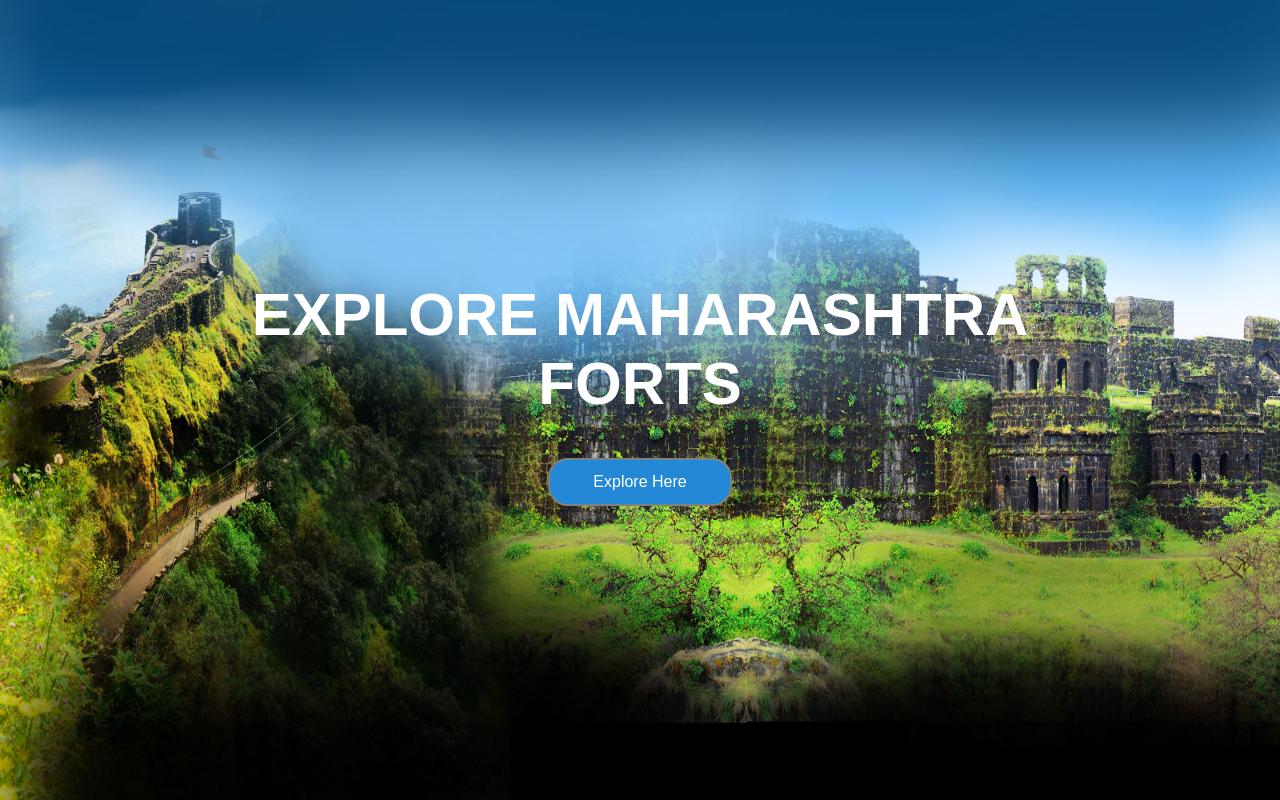
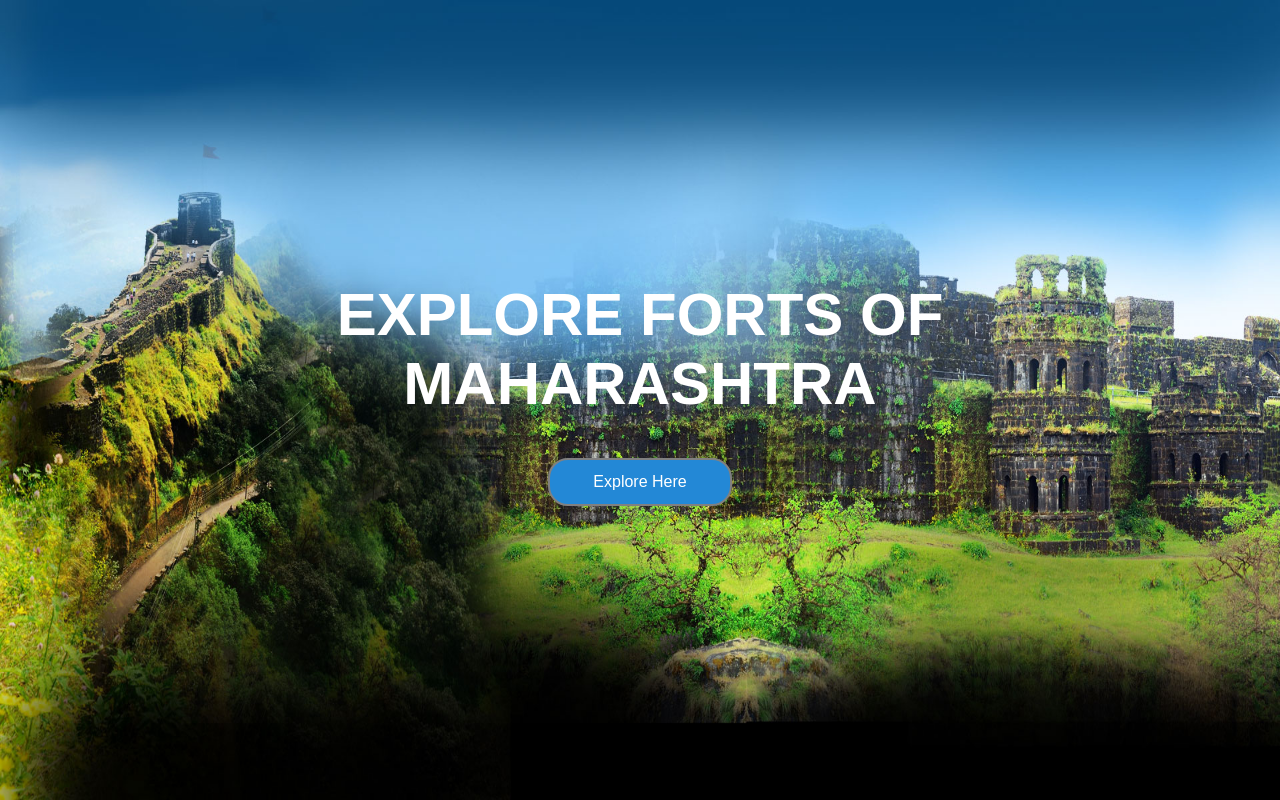
Before and after one commit to sachinghadage/Maharashtra-Fort, a plain HTML site: page home.html in a window 1280 px wide. Drawn offline with Linux system fonts and the light colour scheme.

Commit message:
home title change

```diff
--- a/home.html
+++ b/home.html
@@ -3,7 +3,7 @@
 
 <head>
 	<link href="./style.css" rel="stylesheet">
-	<title>Welcome</title>
+	<title>Welcome </title>
 </head>
 
 <body>
@@ -13,7 +13,7 @@
 
 		<div class="content-desc">
 
-			<h1> Explore Maharashtra forts</h1>
+			<h1> Explore forts of Maharashtra </h1>
 
 			<a class="btn" href="./index.html">Explore here</a>
 
```
